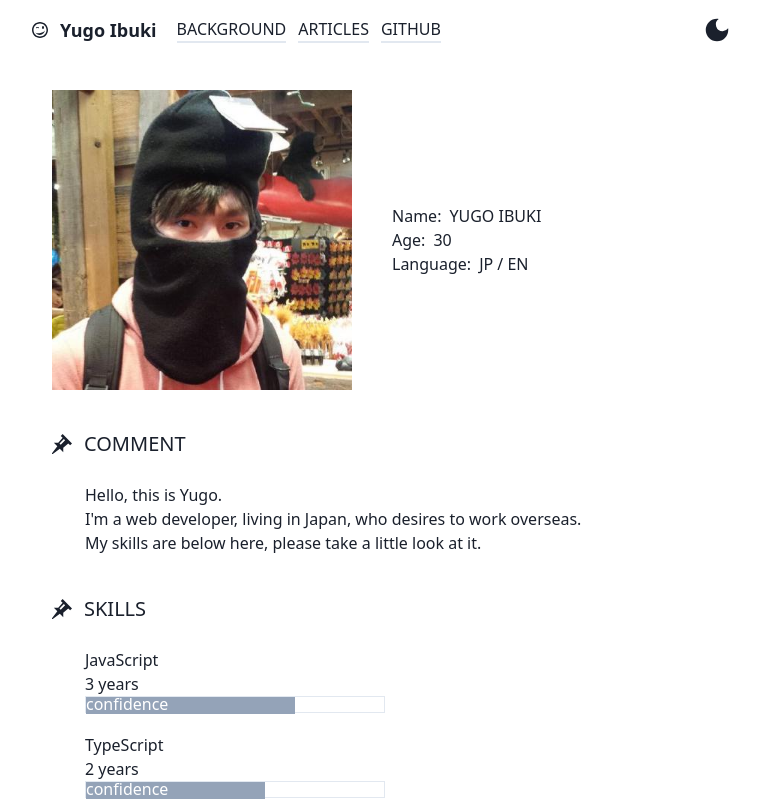
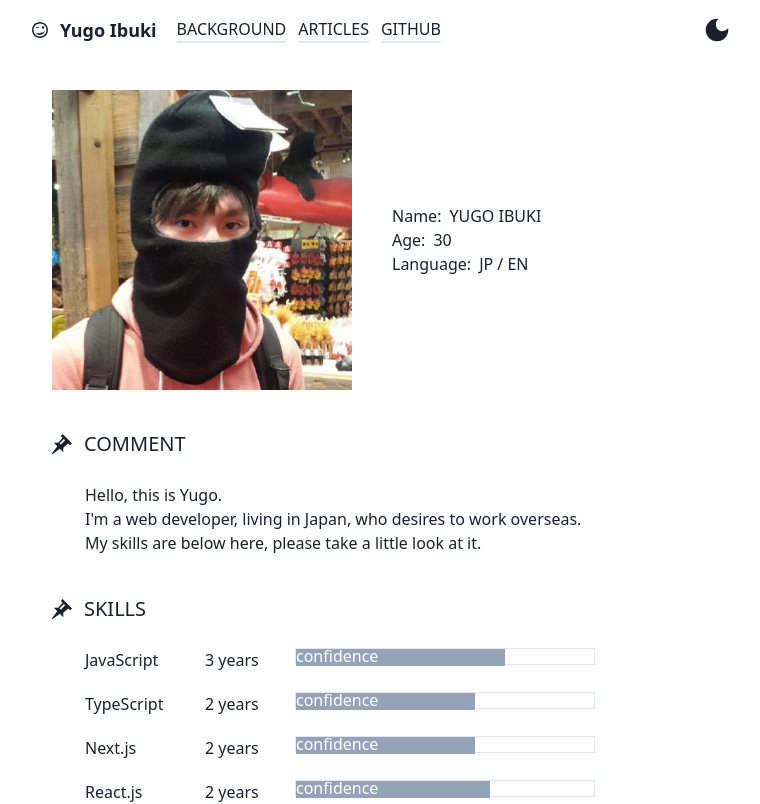
Before and after one commit to yugo-ibuki/portfolio, a Next.js app: page / in a window 1280 px wide. Shown: the top 804 px of the page, without its empty margins (258-1018 px from the left). Built offline with nearby package versions, Linux system fonts and the light colour scheme.

Commit message:
fix: SP化対応追加修正

```diff
--- a/src/components/Layout/Header/index.tsx
+++ b/src/components/Layout/Header/index.tsx
@@ -59,7 +59,7 @@ export const Header: React.FC = () => {
               <ColorModeSwitch />
             </div>
           </div>
-          <div className={'block md:hidden'}>
+          <div className={'c-not-appearance-block'}>
             <Menu>
               <ul className={'flex justify-start flex-col gap-y-3 h-full'}>
                 {
@@ -67,7 +67,7 @@ export const Header: React.FC = () => {
                     return (
                       <li key={nav.name} className={'hover:border-b-2 hover:border-red-600 border-b-2 border-white-600 mt-2'}>
                         <Link href={nav.href}>
-                          <a target={nav.name === 'GITHUB' ? '_blanck' : '_self'}>
+                          <a target={nav.name === 'GITHUB' ? '_blank' : '_self'}>
                             {nav.name}
                           </a>
                         </Link>
--- a/src/components/List/Skill.tsx
+++ b/src/components/List/Skill.tsx
@@ -54,7 +54,7 @@ export const Skill: FC = () => {
         skills.map(skill => {
           return (
             <li  key={skill.name}>
-              <dl className={'c-md-list gap-x-5'}>
+              <dl className={'c-sp-list gap-x-5'}>
                 <dt className={'w-[100px]'}>{skill.name}</dt>
                 <dd className={'w-[70px]'}>{skill.terms} years</dd>
                 <dd>
--- a/src/style/global.css
+++ b/src/style/global.css
@@ -18,6 +18,11 @@
     @apply sp:hidden;
 }
 
+.c-not-appearance-block {
+    @apply hidden;
+    @apply sp:block;
+}
+
 .c-sp-list {
     @apply flex;
     @apply sp:flex-col;
```
